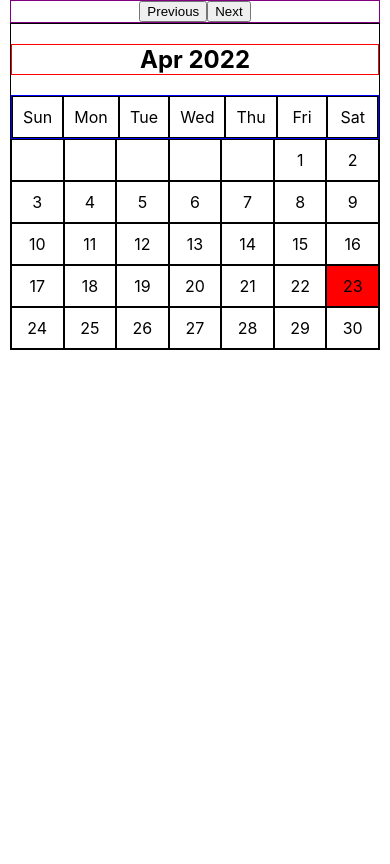
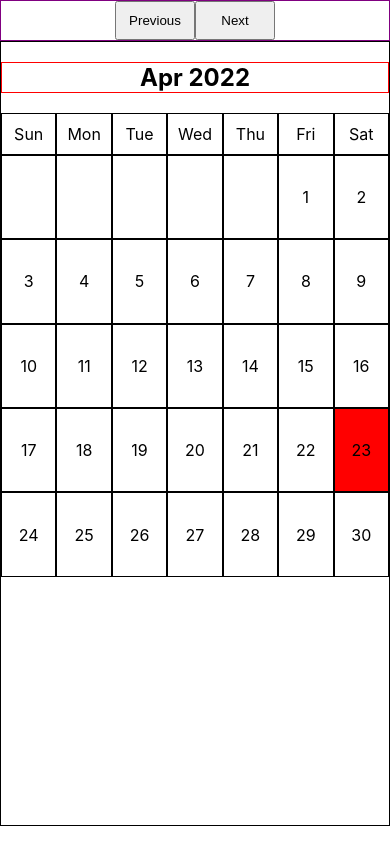
Before and after one commit to develijahlee/calendar-budget, a Next.js app: page / in a window 390 px wide. Shown: the top 864 px of the page. Built offline with nearby package versions, Linux system fonts and the light colour scheme.

Commit message:
upate mobile UI

```diff
--- a/pages/index.tsx
+++ b/pages/index.tsx
@@ -17,8 +17,9 @@ const Home: NextPage = () => {
     return 32 - new Date(iYear, iMonth, 32).getDate()
   }
 
+  // mark each day https://stackoverflow.com/questions/72065399/why-does-my-date-variable-reset-in-my-map/
   const calculateDay = (rowIndex: number, columnIndex: number, offset: number) => {
-    return 7 * (rowIndex + 1) - (6 - columnIndex) - offset
+    return 7 * rowIndex + columnIndex + 1 - offset
   }
 
   const checkCurrentDay = (date: number) => {
--- a/styles/Home.module.scss
+++ b/styles/Home.module.scss
@@ -1,15 +1,33 @@
+@import "mixins";
+
 .container {
-  margin: 0 10px;
+  margin: 0 auto;
+  max-width: 1300px;
+  @include tablet {
+    max-width: 800px;
+  }
 }
 
 .buttonWrap {
   display: flex;
   justify-content: center;
   border: 1px solid purple;
+  button {
+    width: 80px;
+    padding: 10px;
+    &:hover {
+      cursor: pointer;
+    }
+  }
 }
 
 .calendarWrap {
   border: 1px solid black;
+  height: 93vh;
+}
+
+.calendarBody {
+  height: 100%;
 }
 
 .monthTitle {
@@ -18,13 +36,12 @@
 }
 
 .daysWrap {
-  border: 1px solid blue;
   display: grid;
   grid-template-columns: repeat(7, 1fr);
   span {
     border: 1px solid black;
     text-align: center;
-    padding: 10px;
+    padding: 10px 0;
   }
 }
 
@@ -35,11 +52,17 @@
 .row {
   display: grid;
   grid-template-columns: repeat(7, 1fr);
+  height: 15%;
+  @include mobile {
+    height: 10vh;
+  }
 }
 
 .cell {
+  display: flex;
+  justify-content: center;
+  align-items: center;
   border: 1px solid black;
-  padding: 10px;
   text-align: center;
 }
 
--- /dev/null
+++ b/styles/_mixins.scss
@@ -0,0 +1,11 @@
+@mixin tablet() {
+  @media (max-width: 1045px) {
+    @content;
+  }
+}
+
+@mixin mobile() {
+  @media (max-width: 500px) {
+    @content;
+  }
+}
```
